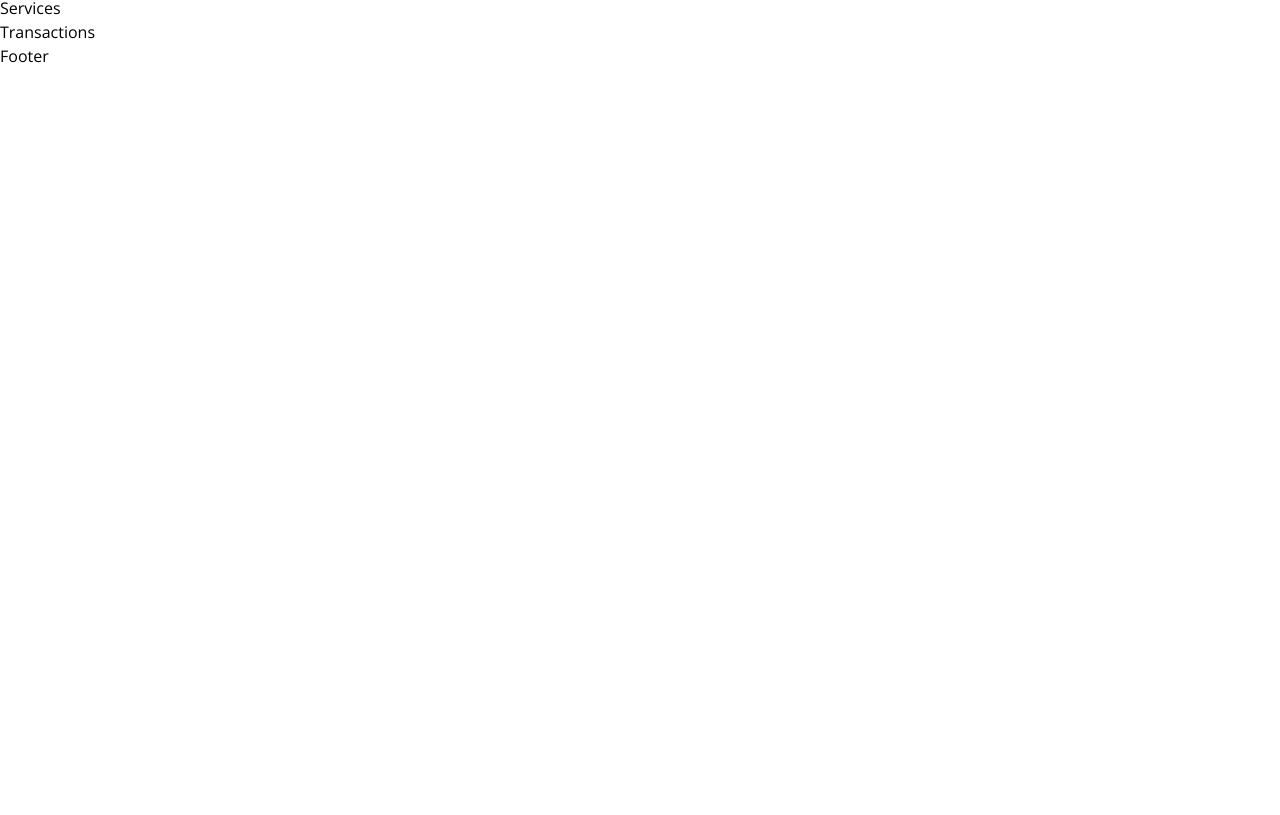
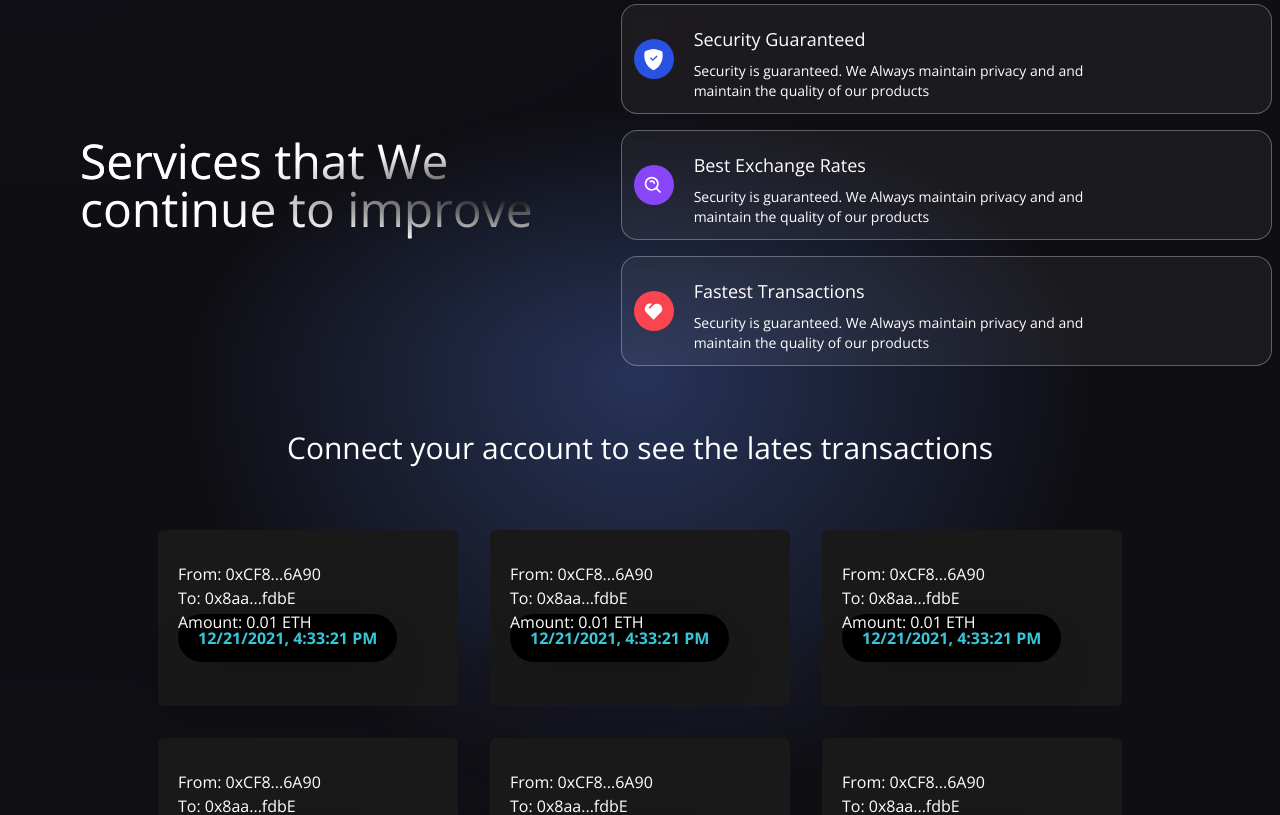
Before and after one commit to mpenajoia/W3_Project, a React (Vite) app in the folder client/: page / in a window 1280 px wide. Shown: the part 753-1568 px from the top of the page. Before the commit the page ends 821 px from the top, so only its background shows below. Built offline with nearby package versions, Linux system fonts and the light colour scheme.

Commit message:
styling services and transactions components

```diff
--- a/client/src/components/Services.jsx
+++ b/client/src/components/Services.jsx
@@ -1,6 +1,54 @@
+import { BsShieldFillCheck } from "react-icons/bs";
+import { BiSearchAlt } from 'react-icons/bi';
+import { RiHeart2Fill } from 'react-icons/ri';
+
+const ServiceCard = ({ color, title, icon, subtitle }) => (
+    <div className="flex flex-row justify-start items-center white-glassmorphism p-3 m-2 cursor-pointer hover:shadow-xl">
+        <div className={`w-10 h-10 rounded-full flex justify-center items-center ${color}`}>
+            {icon}
+        </div>
+        <div className="ml-5 flex flex-col flex-1">
+            <h1 className="mt-2 text-white text-lg">{title}</h1>
+            <p className="mt-2 text-white text-sm md:w-9/12">
+                {subtitle}
+            </p>
+        </div>
+    </div>
+)
+
+
 const Services = () => {
     return (
-        <h1>Services</h1>
+        <div className="flex flex-col md:flex-row w-full justify-center items-center gradient-bg-services">
+            <div className="flex mf:flex-row flex-col items-center justify-between md:p-20 py-12 px-4">
+                <div className="flex-1 flex flex-col justify-start items-start">
+                    <h1 className="text-white text-3xl sm:text-5xl py-2 text-gradient">Services that We
+                        <br />
+                        continue to improve
+                    </h1>
+                </div>
+            </div>
+            <div className="flex-1 flex flex-col justify-start items-center">
+                <ServiceCard
+                    color="bg-[#2952e3]"
+                    title="Security Guaranteed"
+                    icon={<BsShieldFillCheck fontSize={21} className="text-white" />}
+                    subtitle="Security is guaranteed. We Always maintain privacy and and maintain the quality of our products"
+                />
+                <ServiceCard
+                    color="bg-[#8945f8]"
+                    title="Best Exchange Rates"
+                    icon={<BiSearchAlt fontSize={21} className="text-white" />}
+                    subtitle="Security is guaranteed. We Always maintain privacy and and maintain the quality of our products"
+                />
+                <ServiceCard
+                    color="bg-[#f84550]"
+                    title="Fastest Transactions"
+                    icon={<RiHeart2Fill fontSize={21} className="text-white" />}
+                    subtitle="Security is guaranteed. We Always maintain privacy and and maintain the quality of our products"
+                />
+            </div>
+        </div>
     )
 }
 
--- a/client/src/components/Transactions.jsx
+++ b/client/src/components/Transactions.jsx
@@ -1,6 +1,71 @@
+import React, { useContext } from "react";
+import { TransactionContext } from "../context/TransactionContext";
+
+import dummyData from '../utils/dummyData';
+import { shortenAddress } from "../utils/shortenAddress";
+
+const TransactionCard = ({ addressTo, addressFrom, timestamp, message, keyword, amount, url }) => {
+    return (
+        <div className="bg-[#181918] m-4 flex flex-1
+            2xl:min-w-[450px]
+            2xl:max-w-[500px]
+            sm:min-w-[270px]
+            sm:max-w-[300px]
+            flex-col p-3 rounded-md hover:shadow-2xl
+        ">
+            <div className="flex flex-col items-center w-full mt-3">
+                <div className="w-full mb-6 p-2">
+                    <a href={`https://ropsten.etherscan.io/address/${addressFrom}`} target="_blank" rel="noopener noreferrer">
+                        <p className="text-white text-base">
+                            From: {shortenAddress(addressFrom)}
+                        </p>
+                    </a>
+                    <a href={`https://ropsten.etherscan.io/address/${addressTo}`} target="_blank" rel="noopener noreferrer">
+                        <p className="text-white text-base">
+                            To: {shortenAddress(addressTo)}
+                        </p>
+                    </a>
+                    <p className="text-white text-base">
+                        Amount: {amount} ETH
+                    </p>
+                    {message && (
+                        <>
+                            <br />
+                            <p className="text-white text-base">
+                                Message: {message}
+                            </p>
+                        </>
+                    )}
+
+                    <div className="bg-black p-3 px-5 w-max rounded-3xl -mt-5 shadow-2xl">
+                        <p className="text-[#37c7da] font-bold">
+                            {timestamp}
+                        </p>
+
+                    </div>
+                </div>
+            </div>
+        </div>
+    )
+}
 const Transactions = () => {
+    const { currentAccount } = useContext(TransactionContext);
+
     return (
-        <h1>Transactions</h1>
+        <div className="flex w-full justify-center items-center 2xl:px-20 gradient-bg-transactions">
+            <div className="flex flex-col md:p-12 py-12 px-4">
+                {currentAccount ? (
+                    <h3 className="text-white text-3xl text-center my-2">Latest Transactions</h3>
+                ) : (
+                    <h3 className="text-white text-3xl text-center my-2">Connect your account to see the lates transactions</h3>
+                )}
+                <div className="flex flex-wrap justify-center items-center mt-10">
+                    {dummyData.reverse().map((transaction, i) => (
+                        <TransactionCard key={1} {...transaction} />
+                    ))}
+                </div>
+            </div>
+        </div>
     )
 }
 
--- a/client/src/components/Welcome.jsx
+++ b/client/src/components/Welcome.jsx
@@ -5,7 +5,7 @@
 import { BsInfoCircle } from 'react-icons/bs';
 import { TransactionContext } from "../context/TransactionContext";
 import { Loader } from "./";
-
+import { shortenAddress } from "../utils/shortenAddress";
 const commonStyles = "min-h-[70px] sm:px-0 px-2 sm:min-w-[120px] flex justify-center items-center border-[0.5px] border-gray-400 text-sm font-light text-white";
 
 const Input = ( {placeholder, name, type, value, handleChange} ) => (
@@ -80,7 +80,7 @@
                             </div>
                             <div>
                                 <p className="text-white font-light text-sm">
-                                    Address
+                                    {shortenAddress(currentAccount)}
                                 </p>
                                 <p className="text-white font-semibold text-lg mt-1">
                                     Ethereum
--- /dev/null
+++ b/client/src/utils/dummyData.js
@@ -0,0 +1,57 @@
+
+export default [
+    {
+      id: 1,
+      url: "https://metro.co.uk/wp-content/uploads/2015/05/pokemon_crying.gif?quality=90&strip=all&zoom=1&resize=500%2C284",
+      message: "",
+      timestamp: "12/21/2021, 4:33:21 PM",
+      addressFrom: "0xCF8e569A97C423952DdFf902375C7C76549A6A90",
+      amount: "0.01",
+      addressTo: "0x8aa395Ab97837576aF9cd6946C79024ef1acfdbE",
+    },
+    {
+      id: 2,
+      url: "https://media4.popsugar-assets.com/files/2013/11/07/832/n/1922398/eb7a69a76543358d_28.gif",
+      message: "",
+      timestamp: "12/21/2021, 4:33:21 PM",
+      addressFrom: "0xCF8e569A97C423952DdFf902375C7C76549A6A90",
+      amount: "0.01",
+      addressTo: "0x8aa395Ab97837576aF9cd6946C79024ef1acfdbE",
+    },
+    {
+      id: 3,
+      url: "https://acegif.com/wp-content/uploads/gif-shaking-head-38.gif",
+      message: "",
+      timestamp: "12/21/2021, 4:33:21 PM",
+      addressFrom: "0xCF8e569A97C423952DdFf902375C7C76549A6A90",
+      amount: "0.01",
+      addressTo: "0x8aa395Ab97837576aF9cd6946C79024ef1acfdbE",
+    },
+    {
+      id: 4,
+      url: "https://i.pinimg.com/originals/68/a0/9e/68a09e774e98242871c2db0f99307420.gif",
+      message: "",
+      timestamp: "12/21/2021, 4:33:21 PM",
+      addressFrom: "0xCF8e569A97C423952DdFf902375C7C76549A6A90",
+      amount: "0.01",
+      addressTo: "0x8aa395Ab97837576aF9cd6946C79024ef1acfdbE",
+    },
+    {
+      id: 5,
+      url: "https://i.pinimg.com/originals/73/d3/a1/73d3a14d212314ab1f7268b71d639c15.gif",
+      message: "",
+      timestamp: "12/21/2021, 4:33:21 PM",
+      addressFrom: "0xCF8e569A97C423952DdFf902375C7C76549A6A90",
+      amount: "0.01",
+      addressTo: "0x8aa395Ab97837576aF9cd6946C79024ef1acfdbE",
+    },
+    {
+      id: 6,
+      url: "https://www.omnisend.com/blog/wp-content/uploads/2016/09/funny-gifs-9.gif",
+      message: "",
+      timestamp: "12/21/2021, 4:33:21 PM",
+      addressFrom: "0xCF8e569A97C423952DdFf902375C7C76549A6A90",
+      amount: "0.01",
+      addressTo: "0x8aa395Ab97837576aF9cd6946C79024ef1acfdbE",
+    },
+  ];
--- /dev/null
+++ b/client/src/utils/shortenAddress.js
@@ -0,0 +1 @@
+export const shortenAddress = (address) => `${address.slice(0, 5)}...${address.slice(address.length - 4)}`
```
Also changed, not shown: 1 other file (tests, documents, lock files or other folders).
